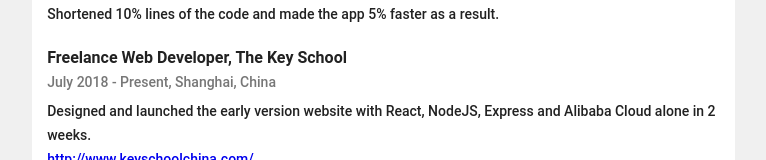
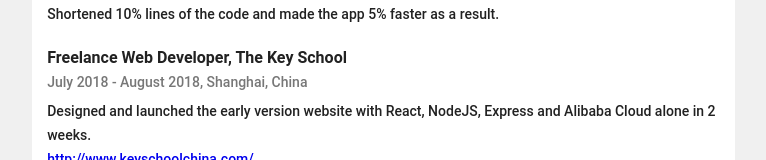
Before and after one commit to MLNC/React-Personal-Website, a React (Create React App) app: page / in a window 1280 px wide. Shown: the part 1771-1931 px from the top of the page, without its empty margins (434-1200 px from the left). Built offline with nearby package versions, Linux system fonts and the light colour scheme.

Commit message:
update content July 2019

```diff
--- a/src/App.js
+++ b/src/App.js
@@ -465,7 +465,7 @@ function App(props) {
                         variant="body2"
                         className={classes.sectionTime}
                       >
-                        July 2018 - Present, Shanghai, China
+                        July 2018 - August 2018, Shanghai, China
                       </Typography>
                       <Typography
                         variant="body2"
```
